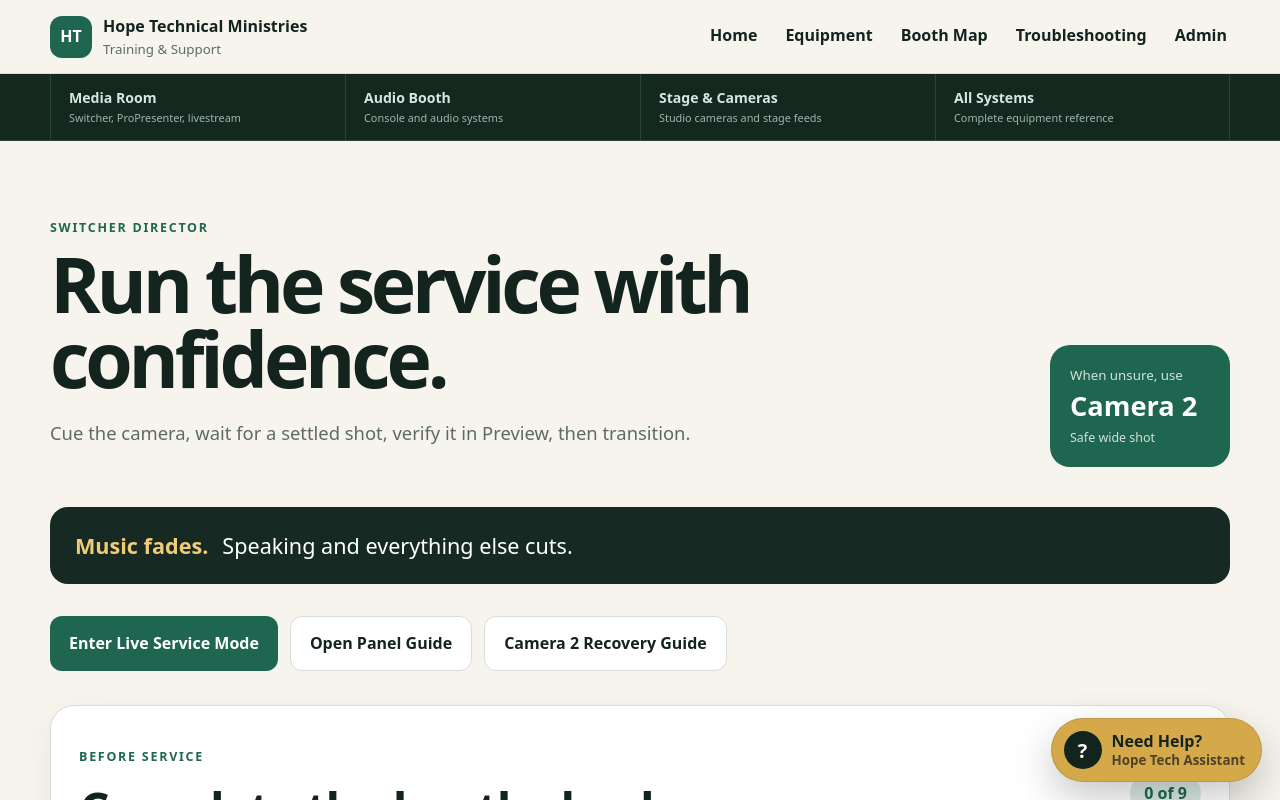
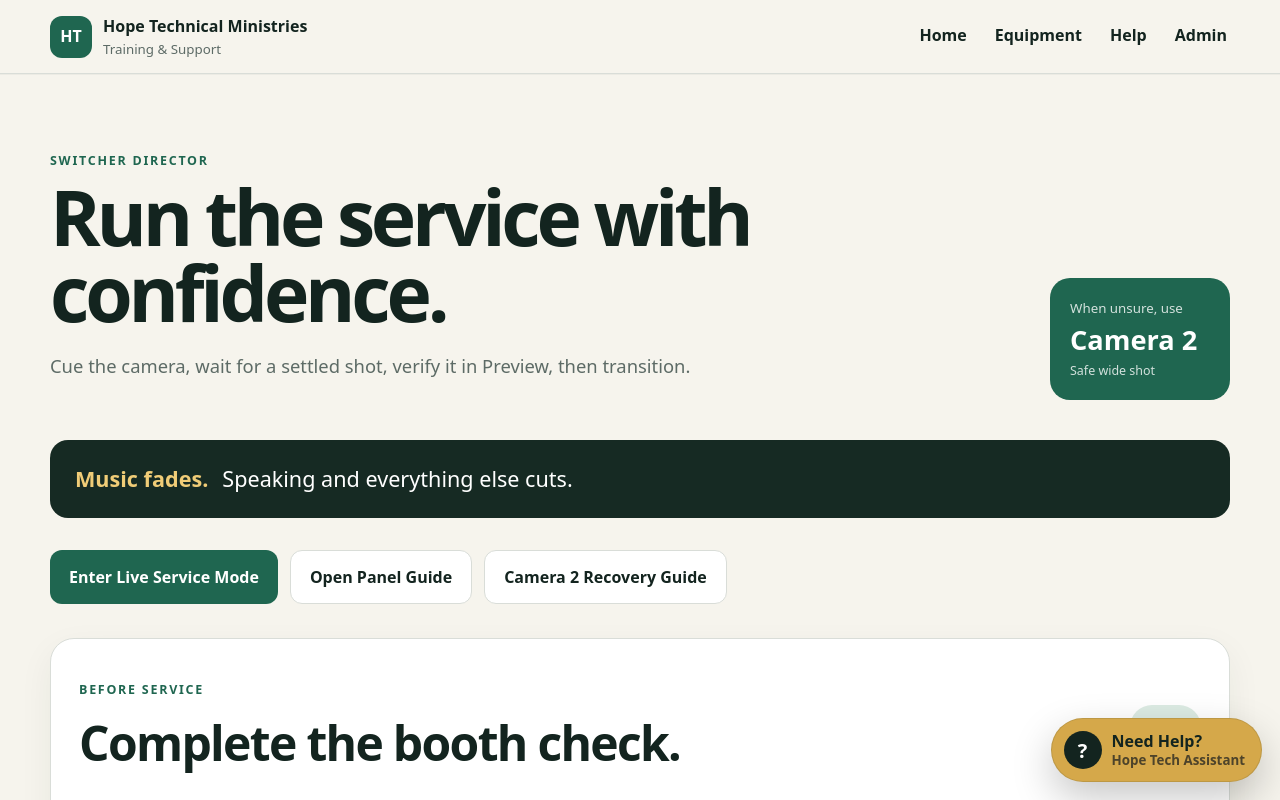
Before and after one commit to skramer00/Hope-tech, a Next.js app: page /switcher in a window 1280 px wide. Shown: the top 800 px of the page. Built offline with nearby package versions, Linux system fonts and the light colour scheme.

Commit message:
Simplify public header navigation

```diff
--- a/src/components/PublicNavigation.tsx
+++ b/src/components/PublicNavigation.tsx
@@ -3,50 +3,29 @@
 import Link from "next/link";
 import { usePathname } from "next/navigation";
 
-const primary = [
+const links = [
   { label: "Home", href: "/" },
   { label: "Equipment", href: "/equipment" },
-  { label: "Booth Map", href: "/booth-map" },
-  { label: "Troubleshooting", href: "/troubleshooting" },
+  { label: "Help", href: "/troubleshooting" },
   { label: "Admin", href: "/admin" }
 ];
 
-const areas = [
-  { label: "Media Room", description: "Switcher, ProPresenter, livestream", href: "/", routes: ["/switcher", "/propresenter", "/ask"] },
-  { label: "Audio Booth", description: "Console and audio systems", href: "/equipment#audio", routes: ["/audio"] },
-  { label: "Stage & Cameras", description: "Studio cameras and stage feeds", href: "/camera", routes: ["/camera"] },
-  { label: "All Systems", description: "Complete equipment reference", href: "/equipment", routes: ["/equipment", "/booth-map"] }
-];
-
-function isActive(pathname: string, href: string, routes: string[] = []) {
+function isActive(pathname: string, href: string) {
   if (href === "/") return pathname === "/";
-  return pathname === href || pathname.startsWith(`${href}/`) || routes.some(route => pathname === route || pathname.startsWith(`${route}/`));
+  return pathname === href || pathname.startsWith(`${href}/`);
 }
 
 export default function PublicNavigation() {
   const pathname = usePathname();
-  const isAdmin = pathname.startsWith("/admin");
-  const isLiveMode = pathname.includes("/live");
+  if (pathname.startsWith("/admin") || pathname.includes("/live")) return null;
 
-  if (isAdmin || isLiveMode) return null;
-
-  return <>
-    <header className="site-header">
-      <Link className="brand" href="/">
-        <span className="brand-mark">HT</span>
-        <span><strong>Hope Technical Ministries</strong><small>Training & Support</small></span>
-      </Link>
-      <nav aria-label="Primary navigation">
-        {primary.map(item => <Link className={isActive(pathname, item.href) ? "active" : ""} href={item.href} key={item.href}>{item.label}</Link>)}
-      </nav>
-    </header>
-    <nav className="area-navigation" aria-label="Technical areas">
-      <div className="area-navigation-inner">
-        {areas.map(area => <Link className={isActive(pathname, area.href, area.routes) ? "active" : ""} href={area.href} key={area.label}>
-          <strong>{area.label}</strong>
-          <small>{area.description}</small>
-        </Link>)}
-      </div>
+  return <header className="site-header">
+    <Link className="brand" href="/">
+      <span className="brand-mark">HT</span>
+      <span><strong>Hope Technical Ministries</strong><small>Training & Support</small></span>
+    </Link>
+    <nav aria-label="Primary navigation">
+      {links.map(item => <Link className={isActive(pathname, item.href) ? "active" : ""} href={item.href} key={item.href}>{item.label}</Link>)}
     </nav>
-  </>;
+  </header>;
 }
```
